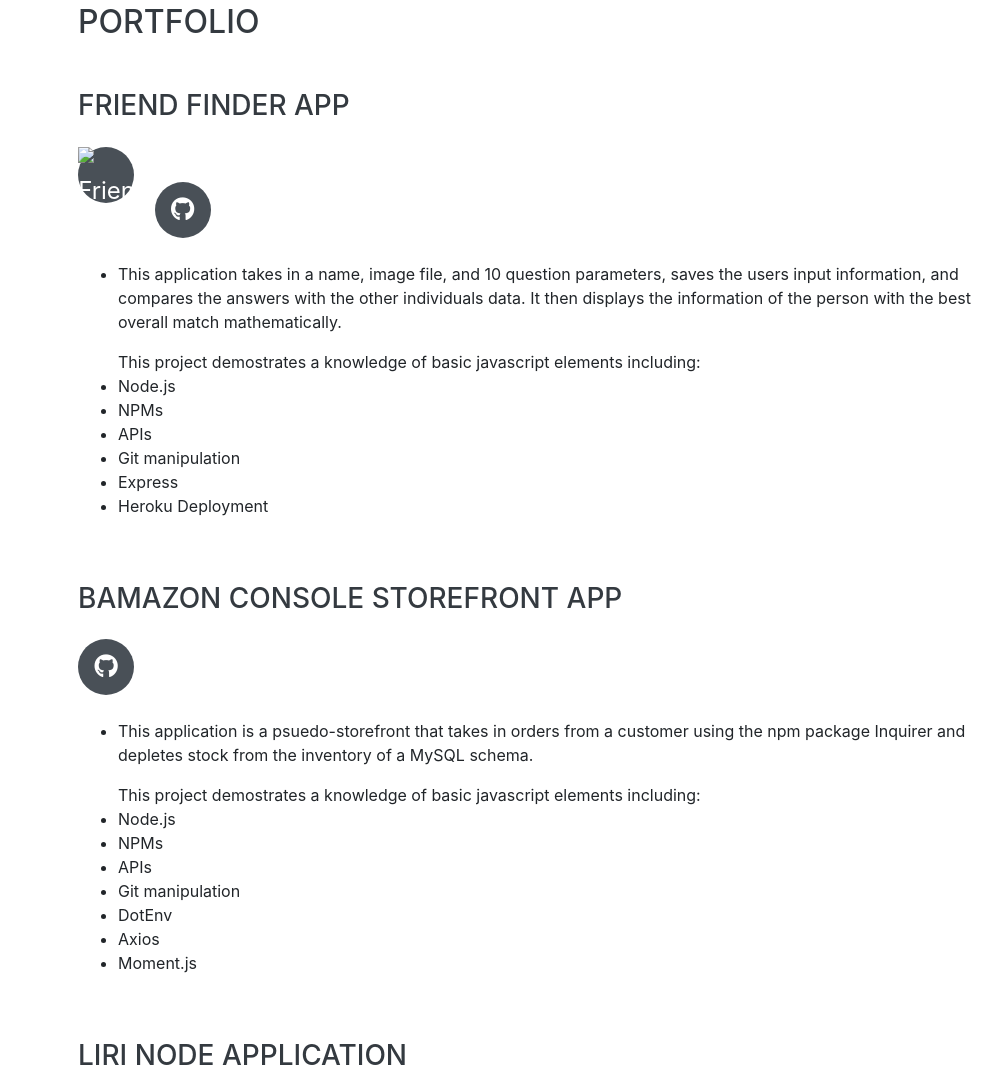
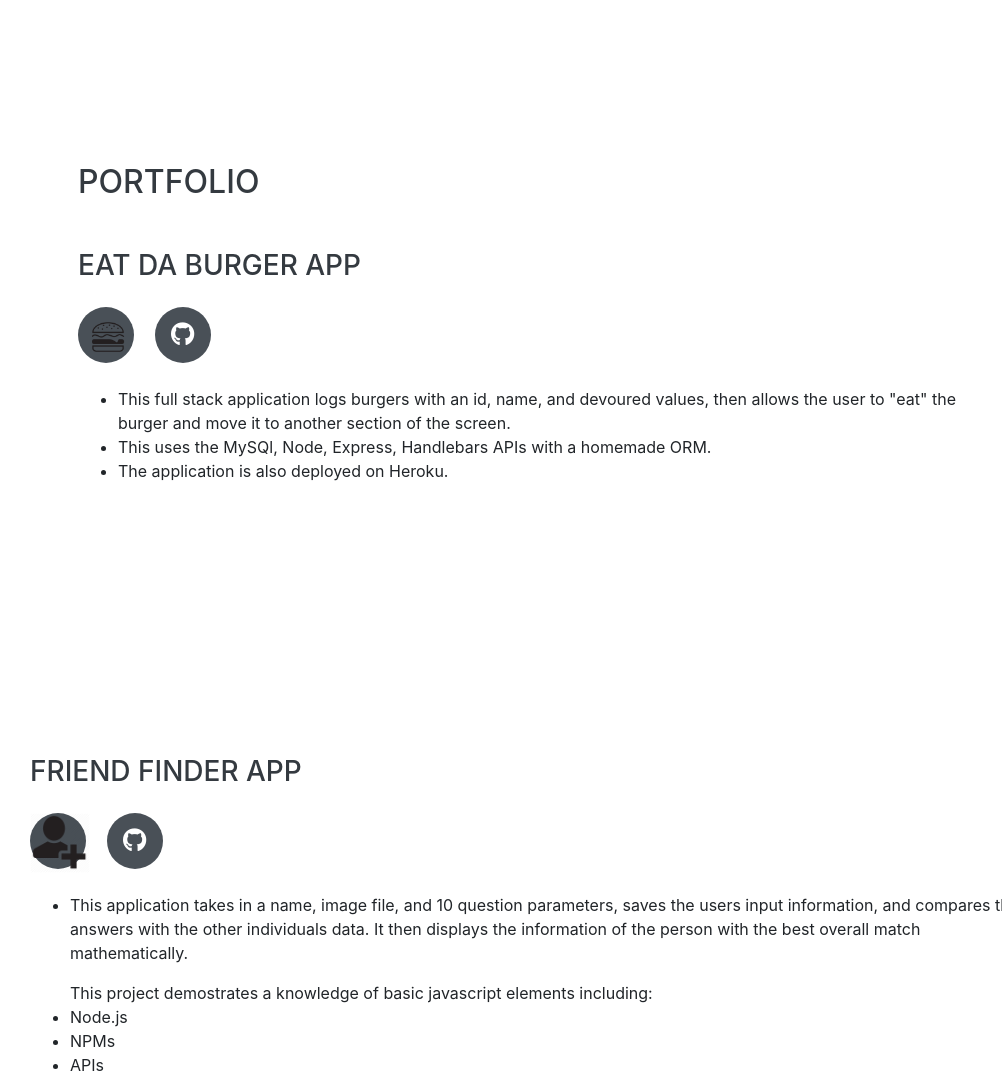
Before and after one commit to Dalantinow/Developer-Portfolio, a website with bundled scripts: page index.html in a window 1280 px wide. Shown: the part 1647-2720 px from the top of the page, without its empty margins (242-1244 px from the left). Built offline with nearby package versions, Linux system fonts and the light colour scheme; files whose address does not match are found by name; a web font is replaced by a local one.

Commit message:
eatdaburger

```diff
--- a/index.html
+++ b/index.html
@@ -124,10 +124,30 @@
                 <h2 class="mb-5">Portfolio</h2>
                 <div class="resume-item d-flex flex-column flex-md-row justify-content-between mb-5">
                     <div class="resume-content">
+
+                <div class="resume-item d-flex flex-column flex-md-row justify-content-between">
+                    <div class="resume-content">
+                        <h3 class="mb-0">Eat Da Burger App</h3>
+                        <br>
+                        <div class="social-icons">
+                            <a href="https://lit-peak-97993.herokuapp.com/"><img src="img/burger.png"
+                                    height="60px" width="60px" alt="Burger App"></a>
+                            <a href="https://github.com/Dalantinow/burger"><i class="fab fa-github"></i></a>
+                        </div>
+                        <br>
+                        <ul>
+                            <li>This full stack application logs burgers with an id, name, and devoured values, then allows the user to "eat" the burger and move it to another section of the screen. </li>
+                            <li>This uses the MySQl, Node, Express, Handlebars APIs with a homemade ORM. </li>
+                            <li>The application is also deployed on Heroku.</li>
+                        </ul>
+                    </div>
+                </div>
+            </div>
+        </section>
                         <h3 class="mb-0">Friend Finder App</h3>
                         <br>
                         <div class="social-icons">
-                                <a href="https://calm-reaches-77923.herokuapp.com/"><img src="img/friend.jpg"
+                                <a href="https://calm-reaches-77923.herokuapp.com/"><img src="img/friend.png"
                                     height="60px" width="60px" alt="Friend Finder"></a>
                             <a href="https://github.com/Dalantinow/FriendFinder">
                                 <i class="fab fa-github"></i></a>
```
Also changed, not shown: img/burger.png (added).
